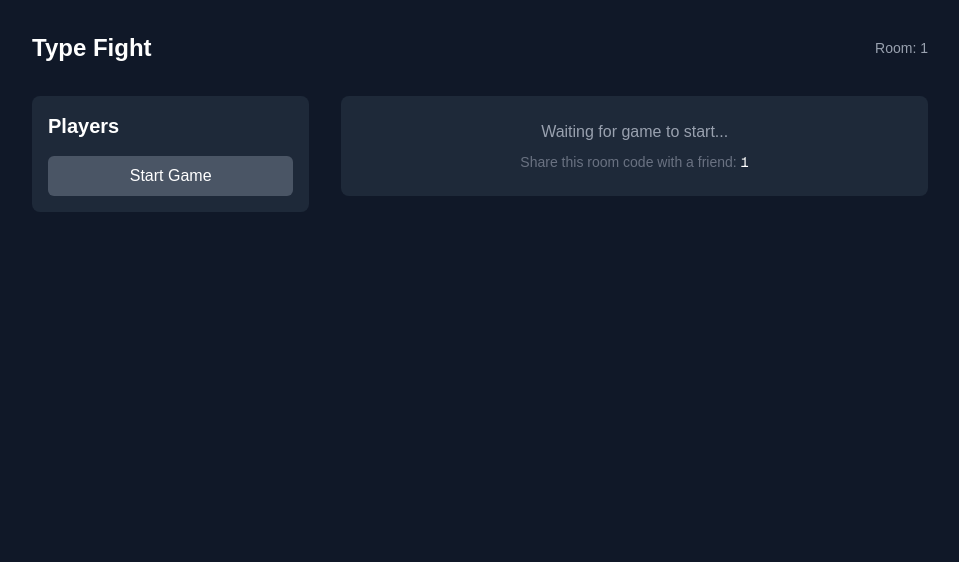
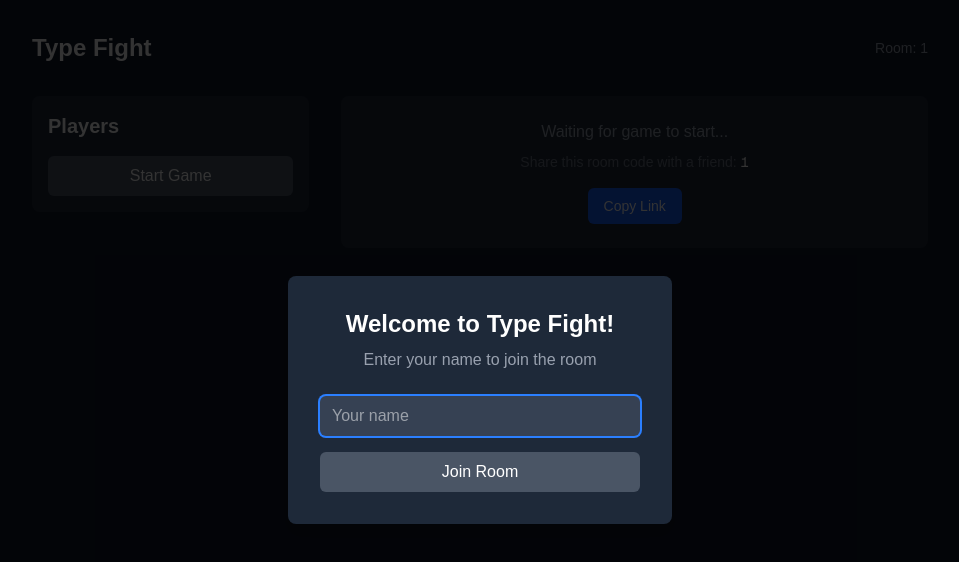
Before and after one commit to Gadu25/type-fight, a Next.js app in the folder client/: page /room/1 in a window 1280 px wide. Before the commit this address had no page. Shown: the top 562 px of the page, without its empty margins (160-1119 px from the left). Built offline with nearby package versions, Linux system fonts and the light colour scheme.

Commit message:
feat: add localstorage profile

```diff
--- a/client/src/app/page.tsx
+++ b/client/src/app/page.tsx
@@ -1,15 +1,31 @@
 'use client';
 
-import { useState } from 'react';
+import { useState, useEffect } from 'react';
 import { useRouter } from 'next/navigation';
+import { getAccount, createAccount } from '@/lib/account';
 
 export default function Home() {
   const [playerName, setPlayerName] = useState('');
   const [joinRoomId, setJoinRoomId] = useState('');
   const router = useRouter();
 
+  useEffect(() => {
+    const account = getAccount();
+    if (account) {
+      setPlayerName(account.name);
+    }
+  }, []);
+
   const handleCreateRoom = async () => {
     if (!playerName.trim()) return;
+
+    let account = getAccount();
+    if (!account) {
+      account = createAccount(playerName);
+    } else {
+      account.name = playerName;
+      localStorage.setItem('typefight_account', JSON.stringify(account));
+    }
 
     const response = await fetch('/api/rooms', {
       method: 'POST',
@@ -17,7 +33,6 @@ export default function Home() {
 
     const data = await response.json();
     localStorage.setItem('playerId', data.player_id);
-    localStorage.setItem('playerName', playerName);
 
     router.push(`/room/${data.room_id}`);
   };
@@ -25,7 +40,14 @@ export default function Home() {
   const handleJoinRoom = () => {
     if (!playerName.trim() || !joinRoomId.trim()) return;
 
-    localStorage.setItem('playerName', playerName);
+    let account = getAccount();
+    if (!account) {
+      account = createAccount(playerName);
+    } else {
+      account.name = playerName;
+      localStorage.setItem('typefight_account', JSON.stringify(account));
+    }
+
     router.push(`/room/${joinRoomId}`);
   };
 
--- a/client/src/app/room/[id]/page.tsx
+++ b/client/src/app/room/[id]/page.tsx
@@ -1,13 +1,15 @@
 'use client';
 
 import { useEffect, useState, useCallback, useRef } from 'react';
-import { useParams, useRouter } from 'next/navigation';
+import { useParams } from 'next/navigation';
 import { createWebSocket, sendMessage, ServerMessage, ResultInfo } from '@/lib/ws';
 import PlayerList from '@/components/PlayerList';
 import TypingArea from '@/components/TypingArea';
 import Results from '@/components/Results';
 import EnemyPreview from '@/components/EnemyPreview';
 import Toast from '@/components/Toast';
+import { getAccount, createAccount, saveAccount, updateMatchHistory } from '@/lib/account';
+import NamePromptModal from '@/components/NamePromptModal';
 
 type GameState = 'lobby' | 'playing' | 'finished';
 
@@ -15,7 +17,6 @@ const GAME_TIME_LIMIT = 30;
 
 export default function RoomPage() {
   const params = useParams();
-  const router = useRouter();
   const roomId = params.id as string;
 
   const [playerId, setPlayerId] = useState<string | null>(null);
@@ -30,7 +31,42 @@ export default function RoomPage() {
   const [timeLeft, setTimeLeft] = useState(GAME_TIME_LIMIT);
   const [enemyPosition, setEnemyPosition] = useState(0);
   const [enemyName, setEnemyName] = useState('');
+  const [isRoomFull, setIsRoomFull] = useState(false);
   const [toastMessage, setToastMessage] = useState<string | null>(null);
+  const [showNameModal, setShowNameModal] = useState(false);
+  const [copied, setCopied] = useState(false);
+  const handleCopyLink = async () => {
+    try {
+      const url = `${window.location.origin}/room/${roomId}`;
+      await navigator.clipboard.writeText(url);
+      setCopied(true);
+      setTimeout(() => setCopied(false), 2000);
+    } catch {
+      // Clipboard API failed (non-HTTPS, denied permission, or unsupported browser)
+    }
+  };
+
+  const handleNameSubmitted = (name: string) => {
+    const account = createAccount(name);
+    setPlayerId(account.id);
+    localStorage.setItem('playerId', account.id);
+    setShowNameModal(false);
+
+    wsOpenedRef.current = false;
+    const websocket = createWebSocket(
+      roomId,
+      (msg) => handleMessageRef.current(msg),
+      () => {
+        wsOpenedRef.current = true;
+        sendMessage(websocket, {
+          type: 'join',
+          player_name: account.name,
+        });
+      }
+    );
+    setWs(websocket);
+  };
+
   const handleMessageRef = useRef<(message: ServerMessage) => void>(() => {});
   const timerRef = useRef<ReturnType<typeof setInterval> | null>(null);
   const wsOpenedRef = useRef(false);
@@ -39,15 +75,14 @@ export default function RoomPage() {
   const syncIntervalRef = useRef<ReturnType<typeof setInterval> | null>(null);
 
   useEffect(() => {
-    const storedPlayerId = localStorage.getItem('playerId');
-    const storedPlayerName = localStorage.getItem('playerName');
+    const account = getAccount();
 
-    if (!storedPlayerName) {
-      router.push('/');
+    if (!account) {
+      setShowNameModal(true);
       return;
     }
 
-    setPlayerId(storedPlayerId);
+    setPlayerId(account.id);
     wsOpenedRef.current = false;
 
     const websocket = createWebSocket(
@@ -57,7 +92,7 @@ export default function RoomPage() {
         wsOpenedRef.current = true;
         sendMessage(websocket, {
           type: 'join',
-          player_name: storedPlayerName,
+          player_name: account.name,
         });
       }
     );
@@ -81,8 +116,12 @@ export default function RoomPage() {
             setHostId(message.players[0].id);
           }
         }
-        if (message.your_player_id && !localStorage.getItem('playerId')) {
-          localStorage.setItem('playerId', message.your_player_id);
+        if (message.your_player_id) {
+          const account = getAccount();
+          if (account && account.id !== message.your_player_id) {
+            account.id = message.your_player_id;
+            saveAccount(account);
+          }
           setPlayerId(message.your_player_id);
         }
         break;
@@ -162,11 +201,30 @@ export default function RoomPage() {
           setWinner(message.winner);
           setGameState('finished');
           setToastMessage(null);
+
+          const account = getAccount();
+          if (account) {
+            const playerResult = message.results.find(r => r.player_id === playerId);
+            const opponent = message.results.find(r => r.player_id !== playerId);
+            if (playerResult && opponent) {
+              updateMatchHistory({
+                opponentName: opponent.name,
+                winner: message.winner === playerId,
+                wpm: playerResult.wpm,
+                accuracy: playerResult.accuracy,
+                timestamp: Date.now(),
+              });
+            }
+          }
         }
         break;
 
       case 'error':
         console.error('Server error:', message.error?.message);
+        if (message.error?.message === 'room is full') {
+          setIsRoomFull(true);
+          setToastMessage('This room is full. Only 2 players are allowed per match.');
+        }
         break;
     }
   }, [playerId, hostId, enemyName, players]);
@@ -215,18 +273,38 @@ export default function RoomPage() {
               currentPlayerId={playerId}
               gameStatus={gameState}
               onStartGame={handleStartGame}
+              isRoomFull={isRoomFull}
             />
           </div>
 
           <div className="lg:col-span-2">
             {gameState === 'lobby' && (
               <div className="bg-gray-800 rounded-lg p-6 text-center">
+                {isRoomFull ? (
+                  <>
+                    <p className="text-red-400 font-semibold text-lg">
+                      Room is Full
+                    </p>
+                    <p className="text-gray-400 mt-2">
+                      This match already has 2 players
+                    </p>
+                  </>
+                ) : (
+                  <>
                     <p className="text-gray-400">
                       Waiting for game to start...
                     </p>
                     <p className="text-sm text-gray-500 mt-2">
                       Share this room code with a friend: <span className="font-mono text-white">{roomId}</span>
                     </p>
+                    <button
+                      onClick={handleCopyLink}
+                      className="mt-4 px-4 py-2 bg-blue-600 hover:bg-blue-700 rounded-md text-sm font-medium transition-colors"
+                    >
+                      {copied ? 'Copied!' : 'Copy Link'}
+                    </button>
+                  </>
+                )}
               </div>
             )}
 
@@ -264,6 +342,9 @@ export default function RoomPage() {
           onDismiss={() => setToastMessage(null)}
         />
       )}
+      {showNameModal && (
+        <NamePromptModal onNameSubmitted={handleNameSubmitted} />
+      )}
     </main>
   );
 }
--- /dev/null
+++ b/client/src/components/NamePromptModal.tsx
@@ -0,0 +1,48 @@
+'use client';
+
+import { useState } from 'react';
+
+type NamePromptModalProps = {
+  onNameSubmitted: (name: string) => void;
+};
+
+export default function NamePromptModal({ onNameSubmitted }: NamePromptModalProps) {
+  const [name, setName] = useState('');
+
+  const handleSubmit = (e: React.FormEvent) => {
+    e.preventDefault();
+    if (name.trim()) {
+      onNameSubmitted(name.trim());
+    }
+  };
+
+  return (
+    <div className="fixed inset-0 bg-black/80 flex items-center justify-center z-50">
+      <div className="bg-gray-800 p-8 rounded-lg shadow-lg w-96">
+        <h2 className="text-2xl font-bold mb-2 text-center">Welcome to Type Fight!</h2>
+        <p className="text-gray-400 mb-6 text-center">Enter your name to join the room</p>
+
+        <form onSubmit={handleSubmit}>
+          <div className="mb-4">
+            <input
+              type="text"
+              value={name}
+              onChange={(e) => setName(e.target.value)}
+              className="w-full px-3 py-2 bg-gray-700 rounded-md focus:outline-none focus:ring-2 focus:ring-blue-500"
+              placeholder="Your name"
+              autoFocus
+            />
+          </div>
+
+          <button
+            type="submit"
+            disabled={!name.trim()}
+            className="w-full py-2 bg-blue-600 hover:bg-blue-700 disabled:bg-gray-600 rounded-md font-medium transition-colors"
+          >
+            Join Room
+          </button>
+        </form>
+      </div>
+    </div>
+  );
+}
--- /dev/null
+++ b/client/src/lib/account.ts
@@ -0,0 +1,48 @@
+export type MatchRecord = {
+  opponentName: string;
+  winner: boolean;
+  wpm: number;
+  accuracy: number;
+  timestamp: number;
+};
+
+export type PlayerAccount = {
+  id: string;
+  name: string;
+  matchHistory: MatchRecord[];
+};
+
+const STORAGE_KEY = 'typefight_account';
+
+export function getAccount(): PlayerAccount | null {
+  if (typeof window === 'undefined') return null;
+  const data = localStorage.getItem(STORAGE_KEY);
+  if (!data) return null;
+  try {
+    return JSON.parse(data) as PlayerAccount;
+  } catch {
+    return null;
+  }
+}
+
+export function saveAccount(account: PlayerAccount): void {
+  localStorage.setItem(STORAGE_KEY, JSON.stringify(account));
+}
+
+export function createAccount(name: string): PlayerAccount {
+  const account: PlayerAccount = {
+    id: crypto.randomUUID(),
+    name,
+    matchHistory: [],
+  };
+  saveAccount(account);
+  return account;
+}
+
+export function updateMatchHistory(match: MatchRecord): void {
+  const account = getAccount();
+  if (account) {
+    account.matchHistory.push(match);
+    saveAccount(account);
+  }
+}
```
Lines whose indentation alone changed are shown as unchanged.
